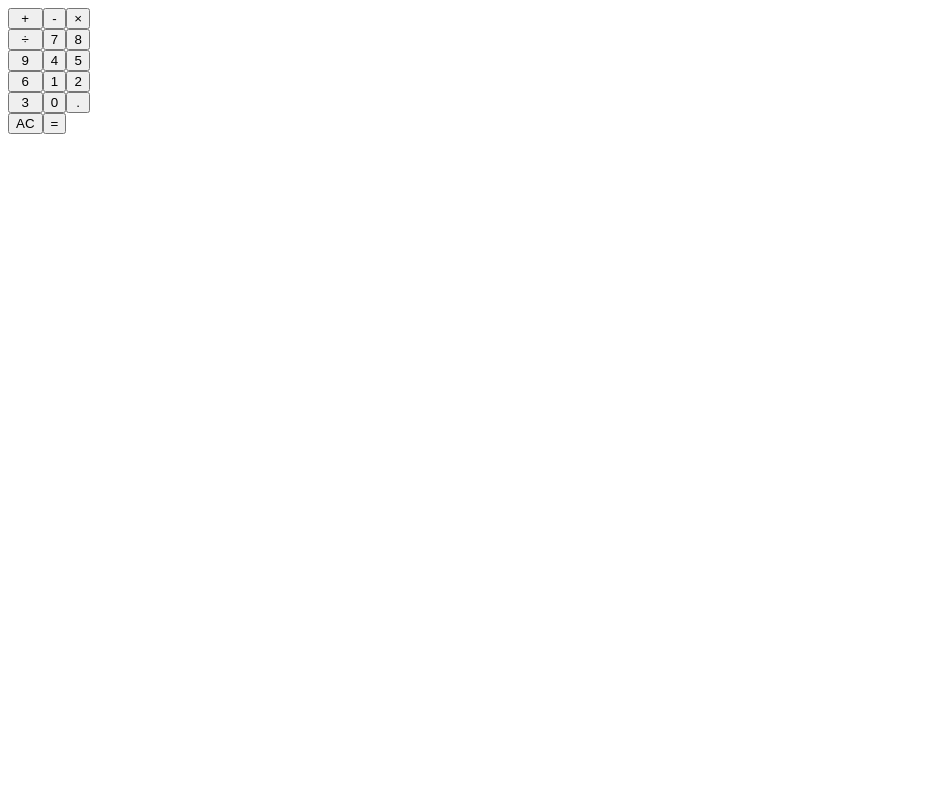
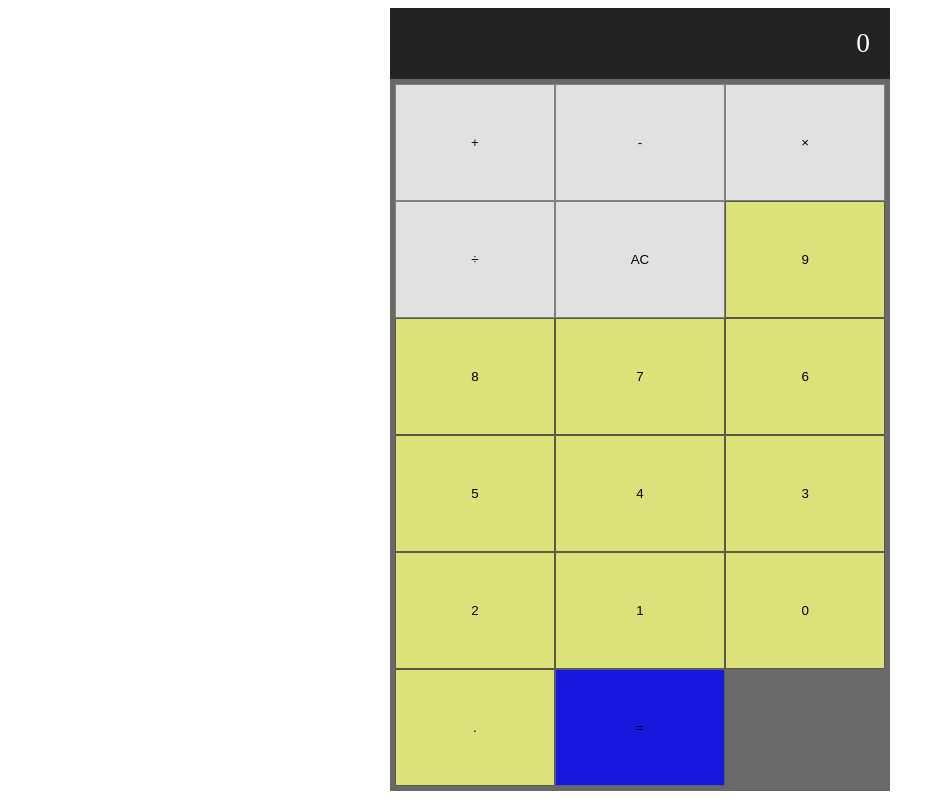
Before and after one commit to Charleira/calculadora, a plain HTML site: page index.html in a window 1280 px wide. Both pictures are taken after a click on the button "AC". Shown: the whole page, without its empty margins (0-945 px from the left). Drawn offline with Linux system fonts and the light colour scheme.

Commit message:
changes
Funcional e arte

```diff
--- /dev/null
+++ b/funcao.js
@@ -0,0 +1,49 @@
+var teclas = document.querySelectorAll(".keys");
+var telinha = document.querySelector(".calculator_display");
+
+var calculo;
+teclas.forEach((tecla)=>{
+
+    tecla.addEventListener('click',()=>{
+
+     switch(tecla.classList[1]){
+
+
+        case 'key--number':
+
+        if(telinha.innerHTML.toString()!= "0" && telinha.innerHTML.toString()!= calculo){
+                telinha.innerHTML += `${tecla.value}`;
+        }else{
+                telinha.innerHTML= `${tecla.value}`;
+        }
+        break;
+    case 'key--operator':
+
+        telinha.innerHTML+= `${tecla.value}`;
+
+        break;
+    case 'key--pointer':
+        telinha.innerHTML+= `${tecla.value}`;
+
+        break;
+    case 'key--limpar':
+        telinha.innerHTML+="0";
+        calculo=null;
+
+        break;
+    case 'key--equal':
+    var calculoT = telinha.innerHTML.toString();
+
+    calculo = eval(calculoT);
+
+    telinha.innerHTML = `${calculo}`;
+
+    break;
+
+    default:
+        telinha.innerHTML - "error"
+
+}});
+
+
+})
--- a/index.html
+++ b/index.html
@@ -6,32 +6,39 @@
     <title>Calculadora</title>
     <link rel="icon" type="image/png" href="https://play-lh.googleusercontent.com/POgn4x_Jrz18VxrjbZC88ijwZJwmOjs2flX1KC0Kz7IF1oncFoKOMsWfFKntJjc20BRJ">
     <link rel="stylesheet" href="./style.css">
+
+
 </head>
 <body>
     <div class="calculator">
-        <div class="calculator_display"></div>
-        <div class="calculator_keys"></div>
+        <div class="calculator_display">0</div>
+        <div class="calculator__keys">
+            <button class=" keys  key--operator" value="+">+</button>
+            <button class=" keys  key--operator" value="-">-</button>
+            <button class=" keys  key--operator" value="*">&times;</button>
+            <button class=" keys  key--operator" value="/">÷</button>
+            <button class="keys key--operator" value="">AC</button>
+            <button class="keys key--number" value="9">9</button>
+            <button class="keys key--number" value="8">8</button>
+            <button class="keys key--number" value="7">7</button>
+            <button class="keys key--number" value="6">6</button>
+            <button class="keys key--number" value="5">5</button>
+            <button class="keys key--number" value="4">4</button>
+            <button class="keys key--number" value="3">3</button>
+            <button class="keys key--number" value="2">2</button>
+            <button class="keys key--number" value="1">1</button>
+
+
+
+            <button class="keys key--number" value="0">0</button>
+            <button class="keys key--pointer" value=".">.</button>
+            <button class="keys key--equal" value="=">=</button>
+
+        </div>
+
     </div>
-    <div class="calculator__keys">
-        <button class="key--operator" data-action="add">+</button>
-        <button class="key--operator" data-action="subtract">-</button>
-        <button class="key--operator" data-action="multiply">&times;</button>
-        <button class="key--operator" data-action="divide">÷</button>
-        <button>7</button>
-        <button>8</button>
-        <button>9</button>
-        <button>4</button>
-        <button>5</button>
-        <button>6</button>
-        <button>1</button>
-        <button>2</button>
-        <button>3</button>
-        <button>0</button>
-        <button data-action="decimal">.</button>
-        <button data-action="clear">AC</button>
-        <button class="key--equal" data-action="calculate">=</button>
-      </div>
-   <!-- <li><a href=""></a></li>
+
+    <!--<li><a href=""></a></li>
     <li><a href=""></a></li>
     <li><a href=""></a></li>
     <li><a href=""></a></li>
@@ -41,5 +48,7 @@
     <li><a href=""></a></li>
     <li><a href=""></a></li>
     <li><a href=""></a></li>-->
+    <script src="./funcao.js"></script>
 </body>
+
 </html>
--- a/style.css
+++ b/style.css
@@ -1,7 +1,54 @@
-.calculator__keys{
+.calculator{
+  width: 500px;
+  margin: 0 auto;
+}
+
+.button{
+  font-size: 50px;
+  text-align: center;
+}
+
+
+.calculator__keys {
     display: inline-grid;
-   grid-template-columns: auto auto auto;
-}
-.key--operator{
+    width: 100%;
+    grid-template-columns: auto auto auto;
+    background-color: #696969;
+    padding: 5px;
+    font-size: 100px;
+    box-sizing: border-box;
+    }
 
-}
+    .key--number{
+        background-color: rgba(250, 278, 126, 0.8);
+        border: 1px solid rgba(58, 58, 58, 0.8);
+        padding: 50px;
+
+      }
+      .key--operator{
+        background-color: rgba(255, 255, 255, 0.8);
+        border: 1px solid rgba(105,105,105, 0.8);
+        padding: 50px;
+      }
+
+     .key--equal{
+        background-color: rgba(3, 3, 250, 0.8);
+        border: 1px solid rgba(105,105,105, 0.8);
+        padding: 50px;
+  }
+  .calculator_display {
+    background-color: #222222;
+    color: #fff;
+    font-size: 1.714285714em;
+    padding: 20px;
+    text-align: right;
+  }
+  .key--pointer{
+    background-color: rgba(250, 278, 126, 0.8);
+        border: 1px solid rgba(58, 58, 58, 0.8);
+        padding: 50px;
+  }
+  .keys:hover{
+    background-color: #696969;
+    cursor:pointer;
+  }
```
